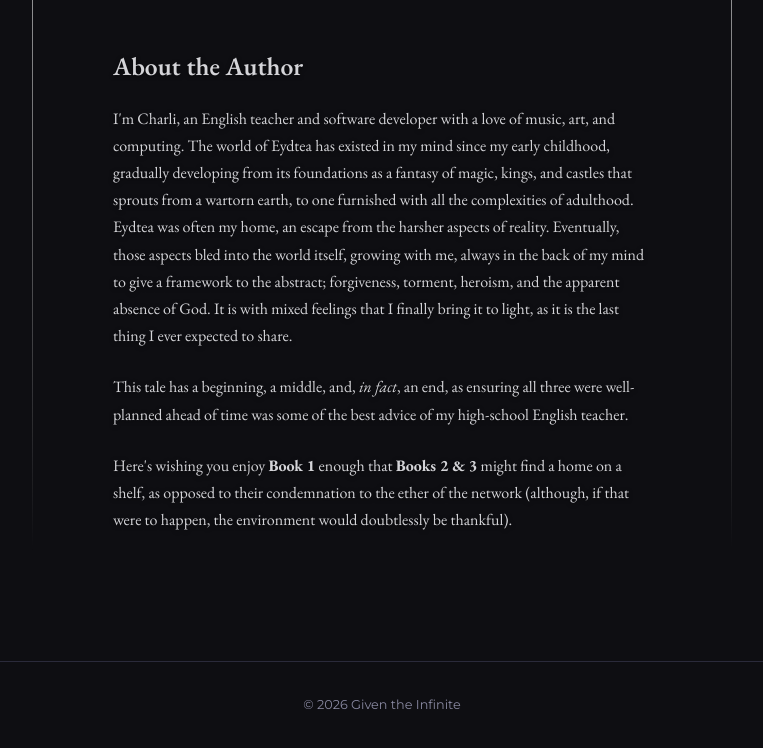
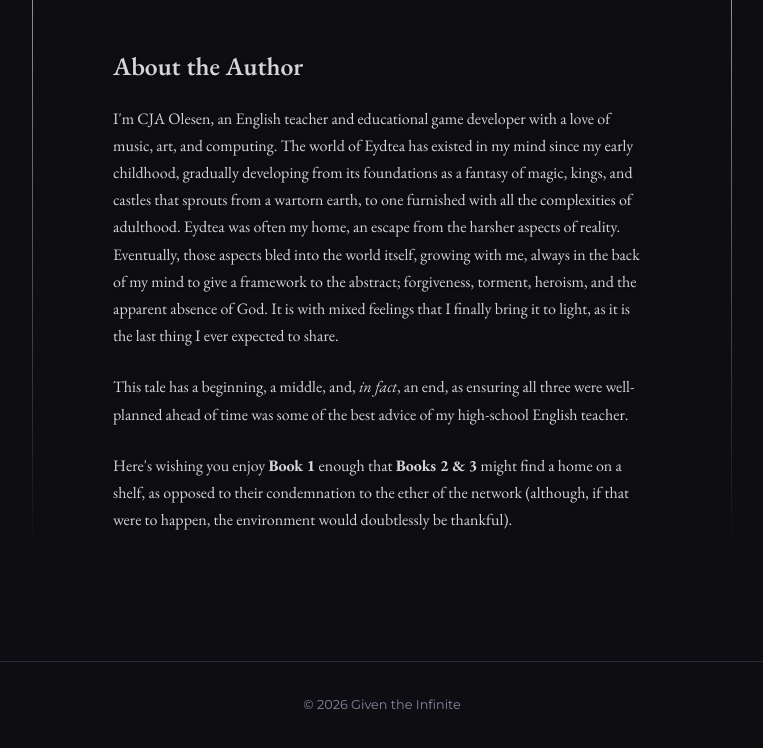
Before and after one commit to charliolesen/giventheinfinite, a website: page index.html in a window 1280 px wide. Shown: the part 1590-2338 px from the top of the page, without its empty margins (258-1021 px from the left). Drawn offline with nearby package versions, Linux system fonts and the light colour scheme; animation ran at ten frames a second.

Commit message:
Update index.html

```diff
--- a/index.html
+++ b/index.html
@@ -51,7 +51,7 @@
 
     <section class="about">
       <h2>About the Author</h2>
-      <p>I'm Charli, an English teacher and software developer with a love of music, art, and computing. The world of Eydtea has existed in my mind since my early childhood, gradually developing from its foundations as a fantasy of magic, kings, and castles that sprouts from a wartorn earth, to one furnished with all the complexities of adulthood. Eydtea was often my home, an escape from the harsher aspects of reality. Eventually, those aspects bled into the world itself, growing with me, always in the back of my mind to give a framework to the abstract; forgiveness, torment, heroism, and the apparent absence of God. It is with mixed feelings that I finally bring it to light, as it is the last thing I ever expected to share.</p>
+      <p>I'm CJA Olesen, an English teacher and educational game developer with a love of music, art, and computing. The world of Eydtea has existed in my mind since my early childhood, gradually developing from its foundations as a fantasy of magic, kings, and castles that sprouts from a wartorn earth, to one furnished with all the complexities of adulthood. Eydtea was often my home, an escape from the harsher aspects of reality. Eventually, those aspects bled into the world itself, growing with me, always in the back of my mind to give a framework to the abstract; forgiveness, torment, heroism, and the apparent absence of God. It is with mixed feelings that I finally bring it to light, as it is the last thing I ever expected to share.</p>
       <p>This tale has a beginning, a middle, and, <em>in fact</em>, an end, as ensuring all three were well-planned ahead of time was some of the best advice of my high-school English teacher. </p>
       <p>Here's wishing you enjoy <strong>Book 1</strong> enough that <strong>Books 2 & 3</strong> might find a home on a shelf, as opposed to their condemnation to the ether of the network (although, if that were to happen, the environment would doubtlessly be thankful).</p>
     </section>
```
